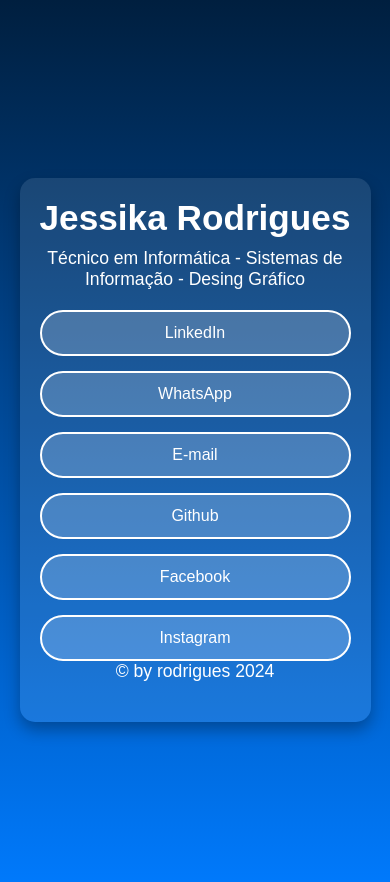
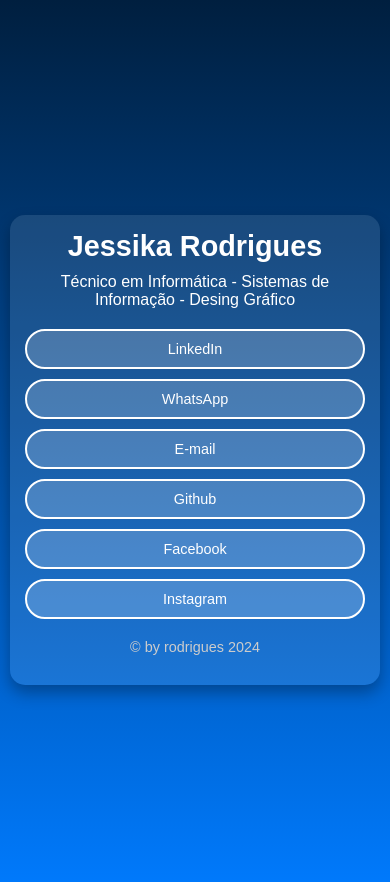
Before and after one commit to jesscatt/Jessika.rodrigues, a Jekyll site: the page built from index.md, in a window 390 px wide. Shown: the top 882 px of the page. Built offline with Jekyll 4.4.1, drawn with Linux system fonts in a browser that asks for light colours.

Commit message:
Update style.css

```diff
--- a/assets/style.css
+++ b/assets/style.css
@@ -88,4 +88,38 @@ p {
   transition: transform 0.5s ease;
 }
 
-.button:hover::
+.button:hover::before {
+  transform: translate(-50%, -50%) scale(1);
+}
+
+footer {
+  margin-top: 20px;
+  font-size: 0.9em;
+  color: #ccc;
+}
+
+/* Media Queries */
+@media (max-width: 600px) {
+  .container {
+    padding: 15px;
+    max-width: 95%;
+  }
+
+  h1 {
+    font-size: 1.8em;
+  }
+
+  p {
+    font-size: 1em;
+    margin-bottom: 15px;
+  }
+
+  .button {
+    padding: 10px 15px;
+    font-size: 0.9em;
+  }
+
+  .button-container {
+    gap: 10px;
+  }
+}
```
